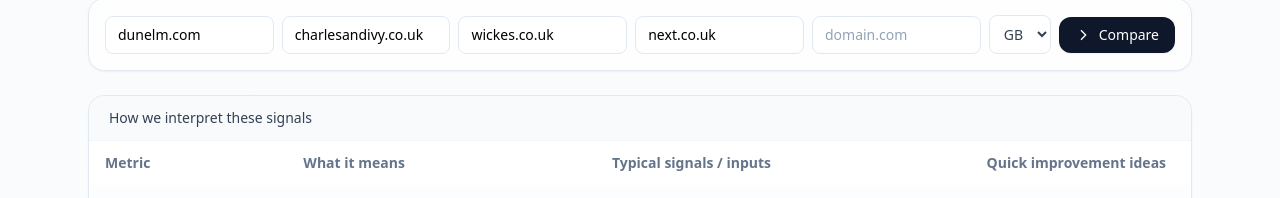
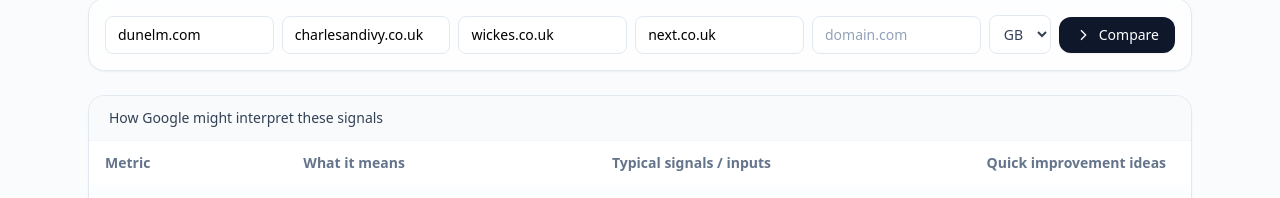
Before and after one commit to carlhendy/tsq-compartpr, a Next.js app: page / in a window 1280 px wide. Shown: the part 267-465 px from the top of the page. Built offline with nearby package versions, Linux system fonts and the light colour scheme.

Commit message:
Update page.tsx

```diff
--- a/app/page.tsx
+++ b/app/page.tsx
@@ -206,7 +206,7 @@ export default function Page() {
       <section className="mx-auto max-w-6xl px-6 pb-10">
         <div className="overflow-hidden rounded-2xl border border-slate-200 bg-white shadow-sm">
           <div className="border-b border-slate-100 bg-slate-50 px-5 py-3">
-            <h2 className="text-sm font-medium text-slate-700">How we interpret these signals</h2>
+            <h2 className="text-sm font-medium text-slate-700">How Google might interpret these signals</h2>
           </div>
           <div className="overflow-x-auto">
             <table className="w-full text-left text-sm">
```
